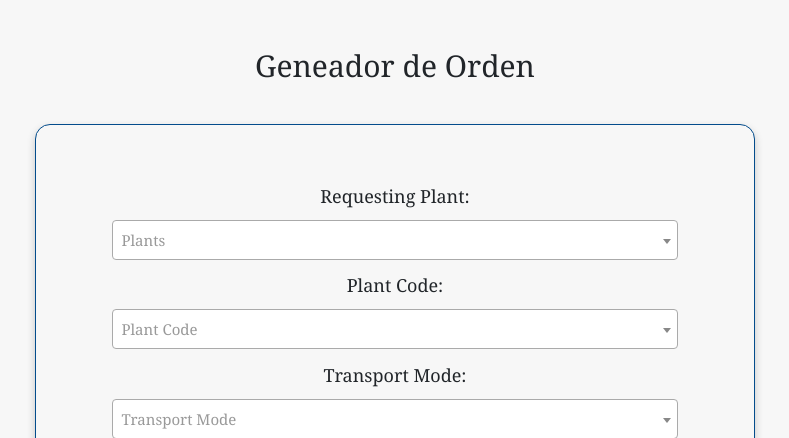
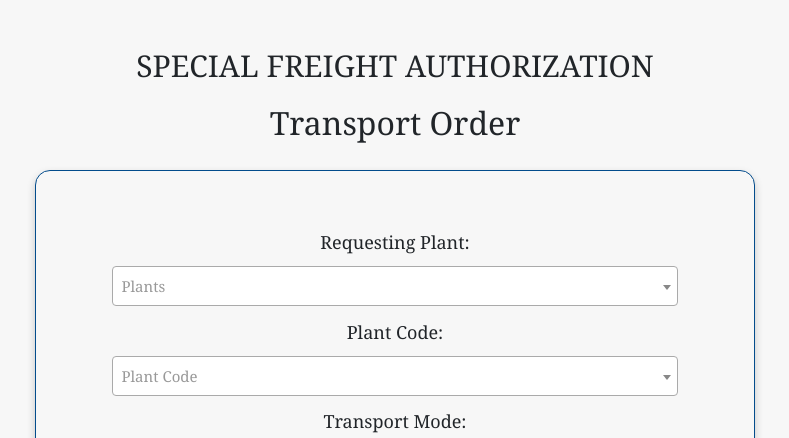
Before and after one commit to Alexpl0/PruebaDos, a PHP site: page /newOrder.php in a window 1280 px wide. Shown: the part 64-502 px from the top of the page, without its empty margins (245-1034 px from the left). Run offline with PHP 8.4, Linux system fonts and the light colour scheme; data that the repository does not hold is empty; some libraries are stand-ins or nearby versions.

Commit message:
Transport Order

```diff
--- a/newOrder.php
+++ b/newOrder.php
@@ -70,7 +70,8 @@ require_once __DIR__ . '/dao/elements/daoProducts.php';
         </nav>
     </header>
 
-    <h1>Geneador de Orden</h1>
+    <h1>SPECIAL FREIGHT AUTHORIZATION</h1>
+    <h2>Transport Order</h2>
     <div id="home">
         <form id="plant-form">
 
```
